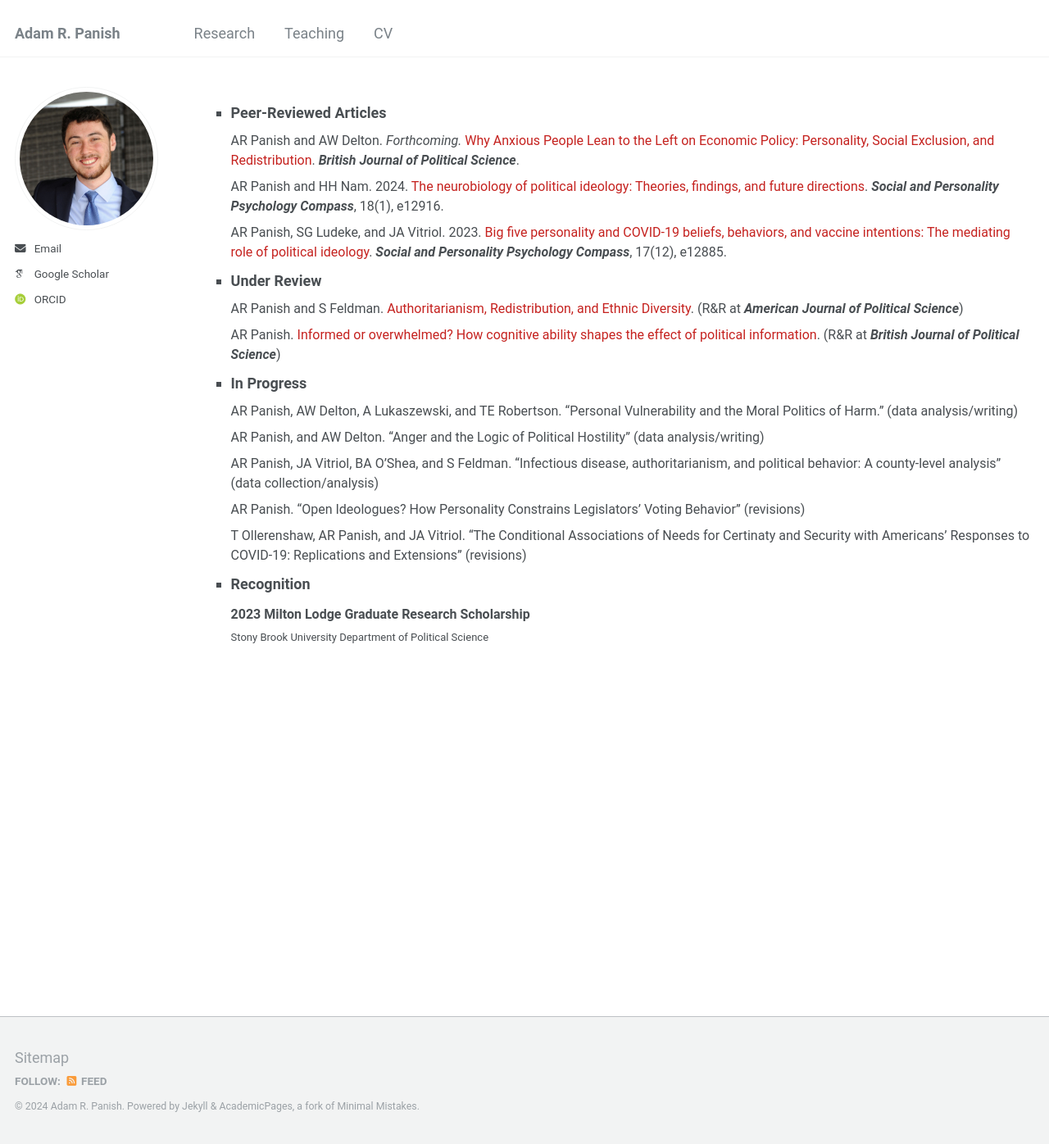
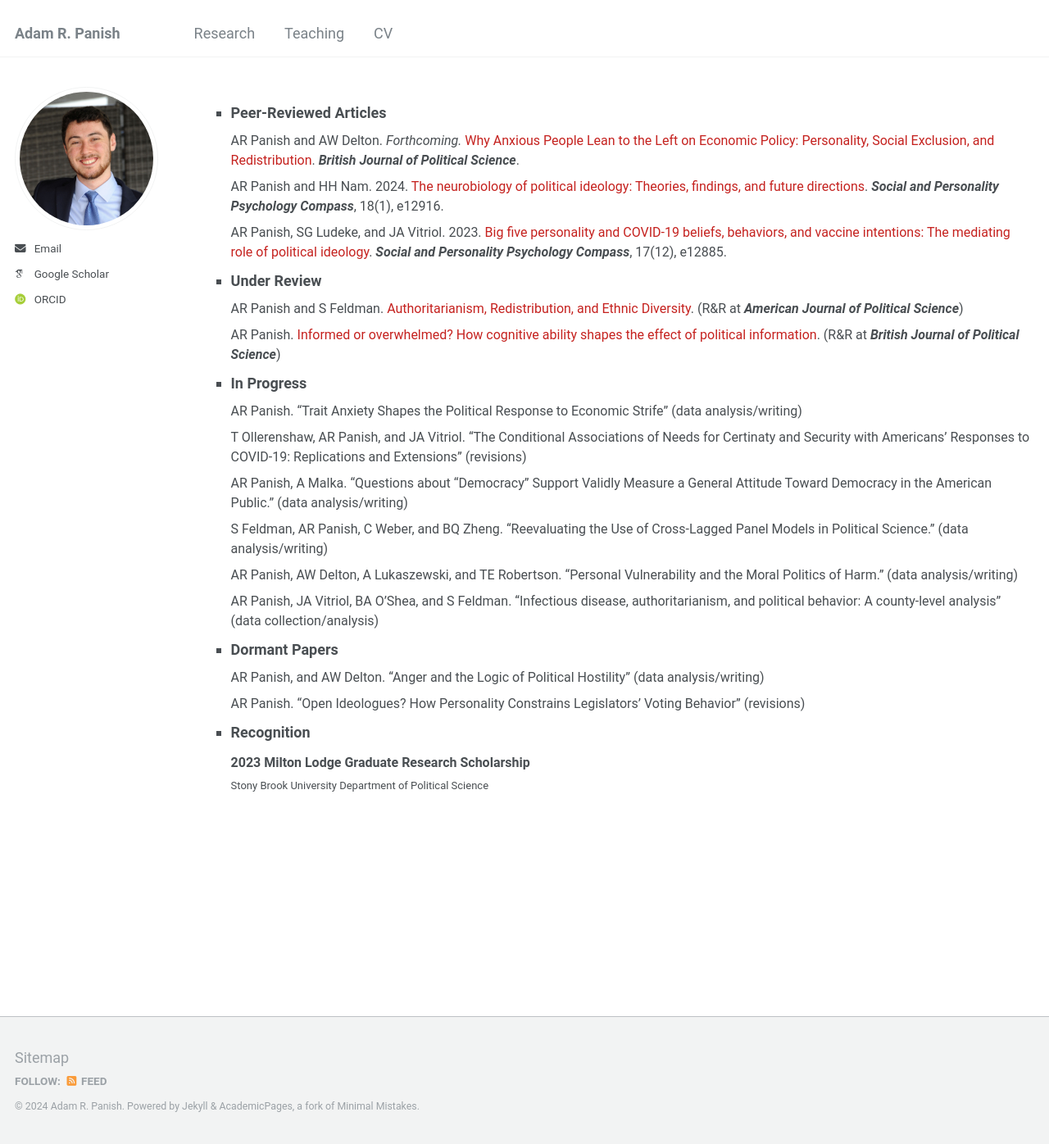
Before and after one commit to adampanish/adampanish.github.io, a Jekyll site: the page built from _pages/research.html, in a window 1280 px wide and 1396 px high. Shown: the whole window at 82% size. Built offline with Jekyll 4.4.1, drawn with Linux system fonts in a browser that asks for light colours; some web fonts are replaced.

Commit message:
Update research.html

```diff
--- a/_pages/research.html
+++ b/_pages/research.html
@@ -37,11 +37,22 @@ ul{
     <font size=4.5><b>In Progress</b></font>
     <ul style="list-style-type:none">
         <font size=3>
+        <li>AR Panish. <q>Trait Anxiety Shapes the Political Response to Economic Strife</q> (data analysis/writing)</li>
+        <li>T Ollerenshaw, AR Panish, and JA Vitriol. <q>The Conditional Associations of Needs for Certinaty and Security with Americans’ Responses to COVID-19: Replications and Extensions</q> (revisions)</li>
+        <li>AR Panish, A Malka. <q>Questions about “Democracy” Support Validly Measure a General Attitude Toward Democracy in the American Public.</q> (data analysis/writing)</li>
+        <li>S Feldman, AR Panish, C Weber, and BQ Zheng. <q>Reevaluating the Use of Cross-Lagged Panel Models in Political Science.</q> (data analysis/writing)</li>
         <li>AR Panish, AW Delton, A Lukaszewski, and TE Robertson. <q>Personal Vulnerability and the Moral Politics of Harm.</q> (data analysis/writing)</li>
+        <li>AR Panish, JA Vitriol, BA O’Shea, and S Feldman. <q>Infectious disease, authoritarianism, and political behavior: A county-level analysis</q> (data collection/analysis)</li>
+        </font>
+    </ul>
+  </li>
+
+  <li>
+    <font size=4.5><b>Dormant Papers</b></font>
+    <ul style="list-style-type:none">
+        <font size=3>
         <li>AR Panish, and AW Delton. <q>Anger and the Logic of Political Hostility</q> (data analysis/writing)</li>
-        <li>AR Panish, JA Vitriol, BA O’Shea, and S Feldman. <q>Infectious disease, authoritarianism, and political behavior: A county-level analysis</q> (data collection/analysis)</li>
         <li>AR Panish. <q>Open Ideologues? How Personality Constrains Legislators’ Voting Behavior</q> (revisions)</li>
-        <li>T Ollerenshaw, AR Panish, and JA Vitriol. <q>The Conditional Associations of Needs for Certinaty and Security with Americans’ Responses to COVID-19: Replications and Extensions</q> (revisions)</li>
         </font>
     </ul>
   </li>
```
